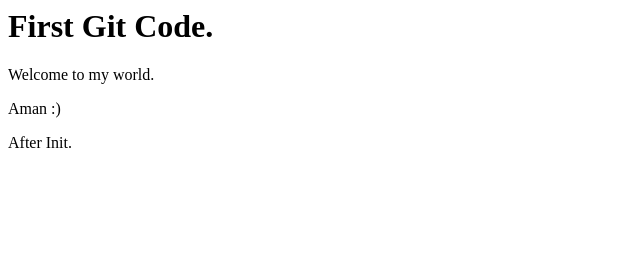
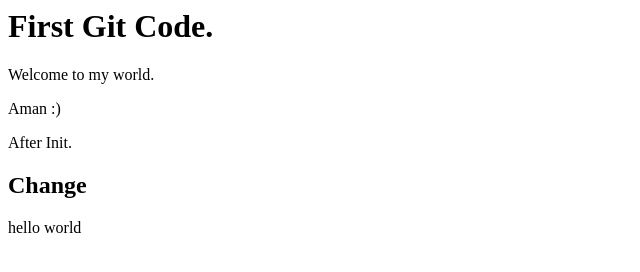
Before and after one commit to Akverma8055/first_demo, a plain HTML site: page index.html in a window 1280 px wide. Shown: the whole page, without its empty margins (0-640 px from the left). Drawn offline with Linux system fonts and the light colour scheme.

Commit message:
change something

```diff
--- a/index.html
+++ b/index.html
@@ -4,5 +4,7 @@
 <p>Welcome to my world.</p>
 <p>Aman :)</p>
 <p>After Init.</p>
+<h2>Change</h2>
+<p>hello world</p>
 </body>
 </html>
```
